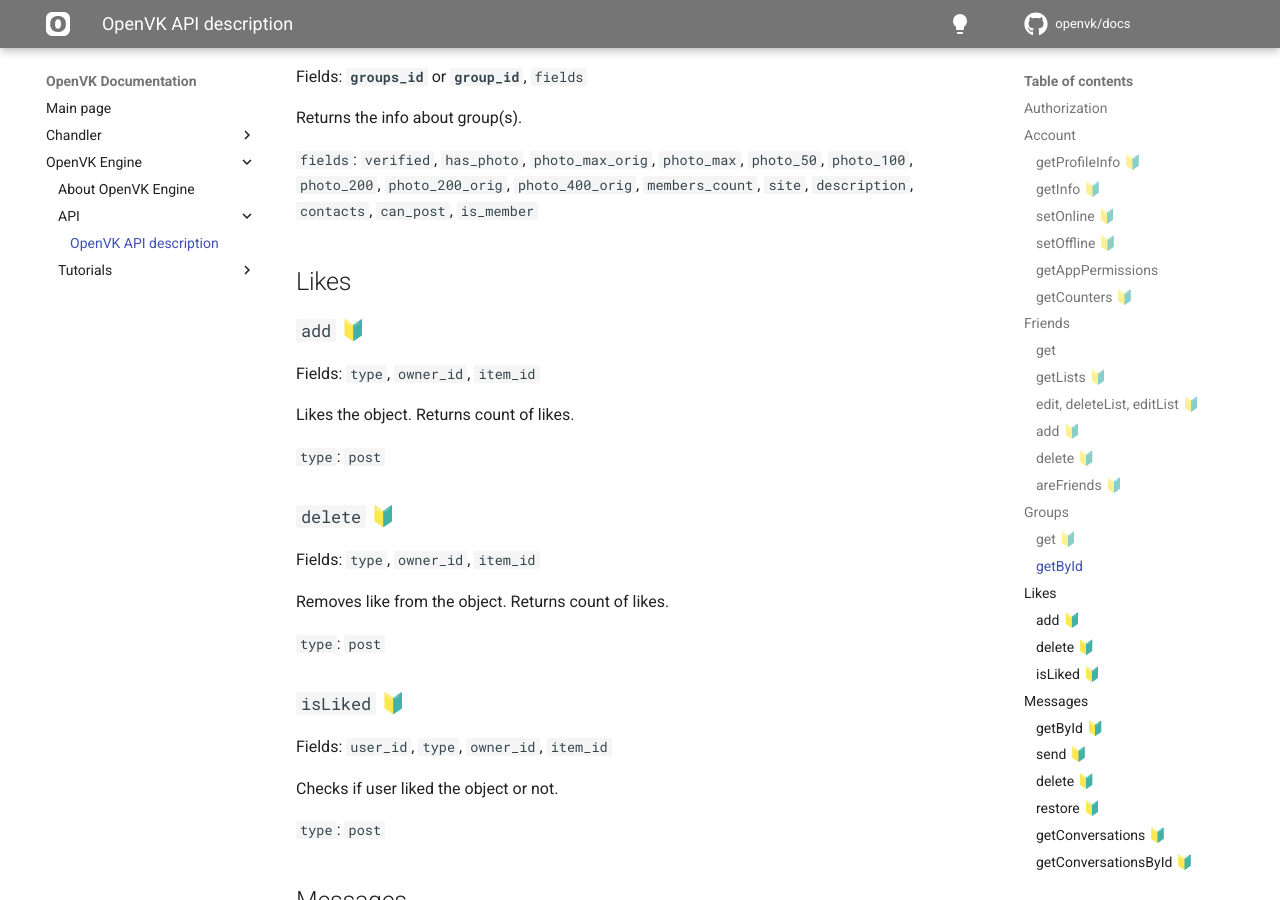
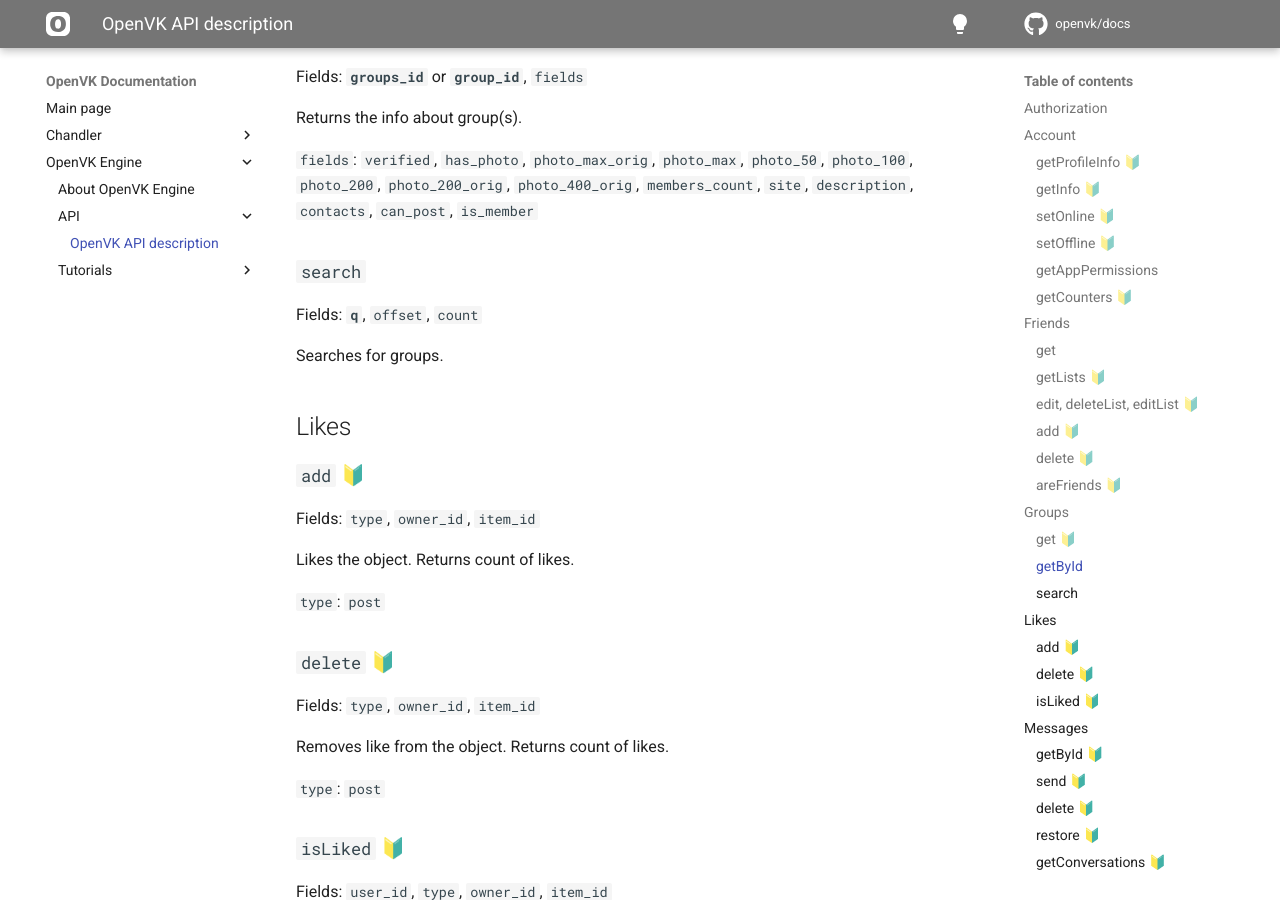
Before and after one commit to OpenVK/docs, an MkDocs documentation site: the page built from docs/openvk_engine/api/description.md, in a window 1280 px wide and 900 px high, scrolled down 3756 px. Built offline with MkDocs 1.6.1 and Material for MkDocs 9.7.7, drawn with Linux system fonts in a browser that asks for light colours; comment, search, counter and statistics services are not loaded.

Commit message:
new method

```diff
--- a/docs/openvk_engine/api/description.md
+++ b/docs/openvk_engine/api/description.md
@@ -164,6 +164,12 @@
 Returns the info about group(s).
 
 `fields`: `verified`, `has_photo`, `photo_max_orig`, `photo_max`, `photo_50`, `photo_100`, `photo_200`, `photo_200_orig`, `photo_400_orig`, `members_count`, `site`, `description`, `contacts`, `can_post`, `is_member`
+
+### `search`
+
+Fields: **`q`**, `offset`, `count`
+
+Searches for groups.
 
 ## Likes
 
```
